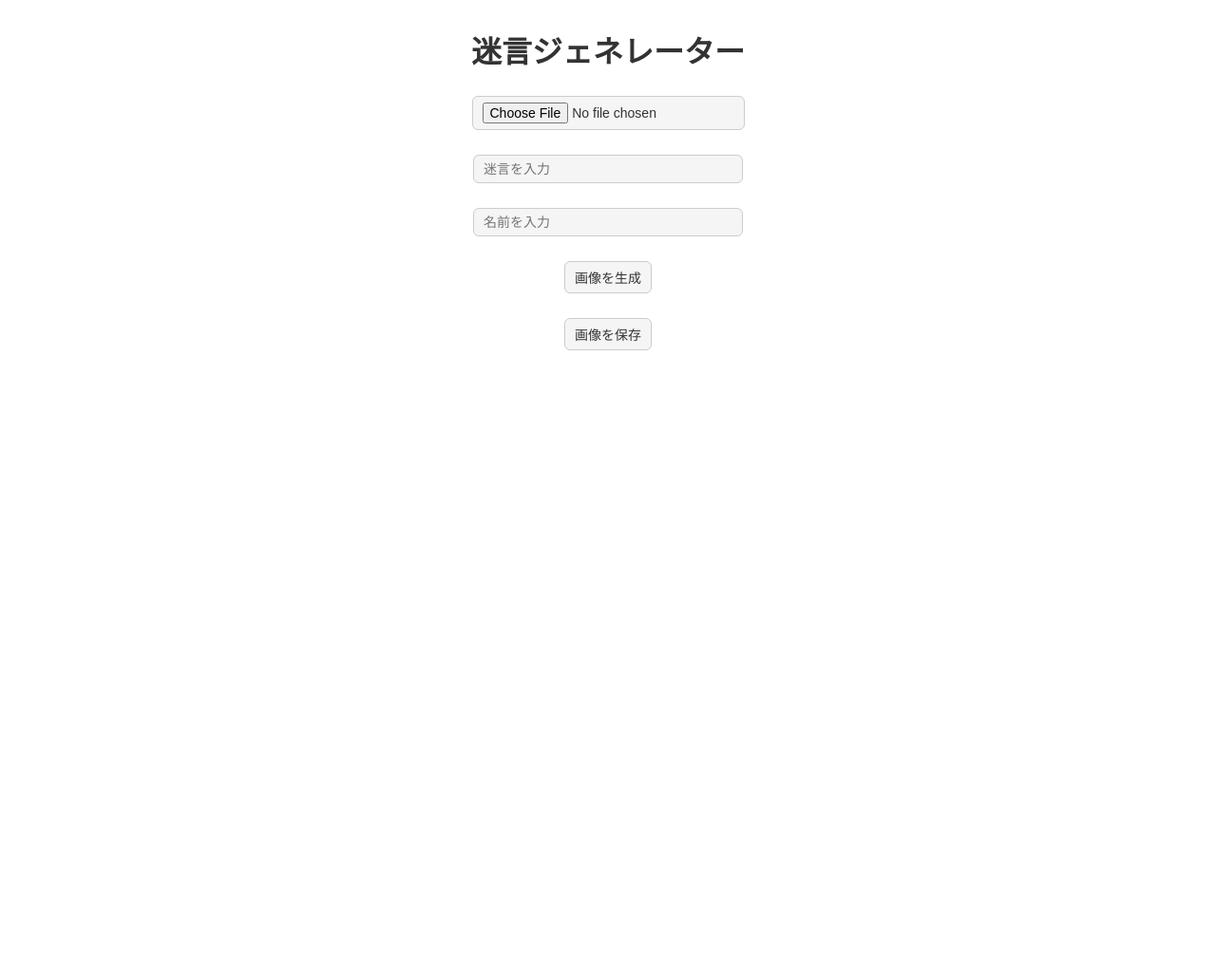
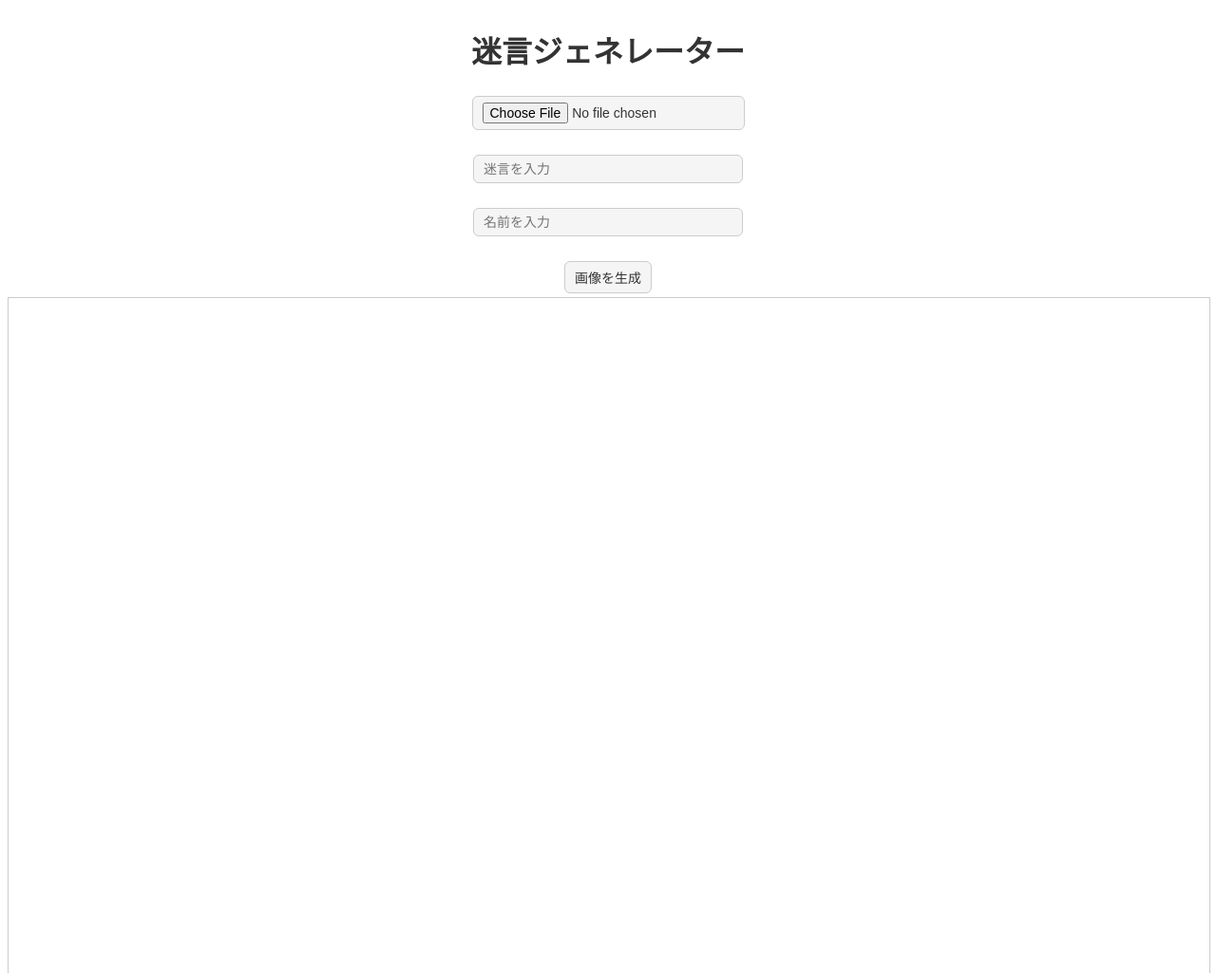
Before and after one commit to kado-kado/word, a plain HTML site: page index.html in a window 1280 px wide. Shown: the top 1025 px of the page at 95% size. Before the commit the page ends 800 px from the top, so only its background shows below. Drawn offline with Linux system fonts and the light colour scheme; a web font is replaced by a local one.

Commit message:
Update index.html

```diff
--- a/index.html
+++ b/index.html
@@ -17,7 +17,8 @@
     <input type="text" id="nameInput" placeholder="名前を入力" size="30"><br><br>
     <button onclick="generate()">画像を生成</button>
     <br>
-    <img id="outputImage" alt="生成された画像" style="max-width: 100%; display: none; margin-top: 10px;">
+    <canvas id="canvas" width="1280" height="720"></canvas>
+    <img id="outputImage" style="display: none; max-width: 100%; height: auto;" alt="生成された画像">
     <br>
     <button onclick="saveImage()">画像を保存</button>
 
```
